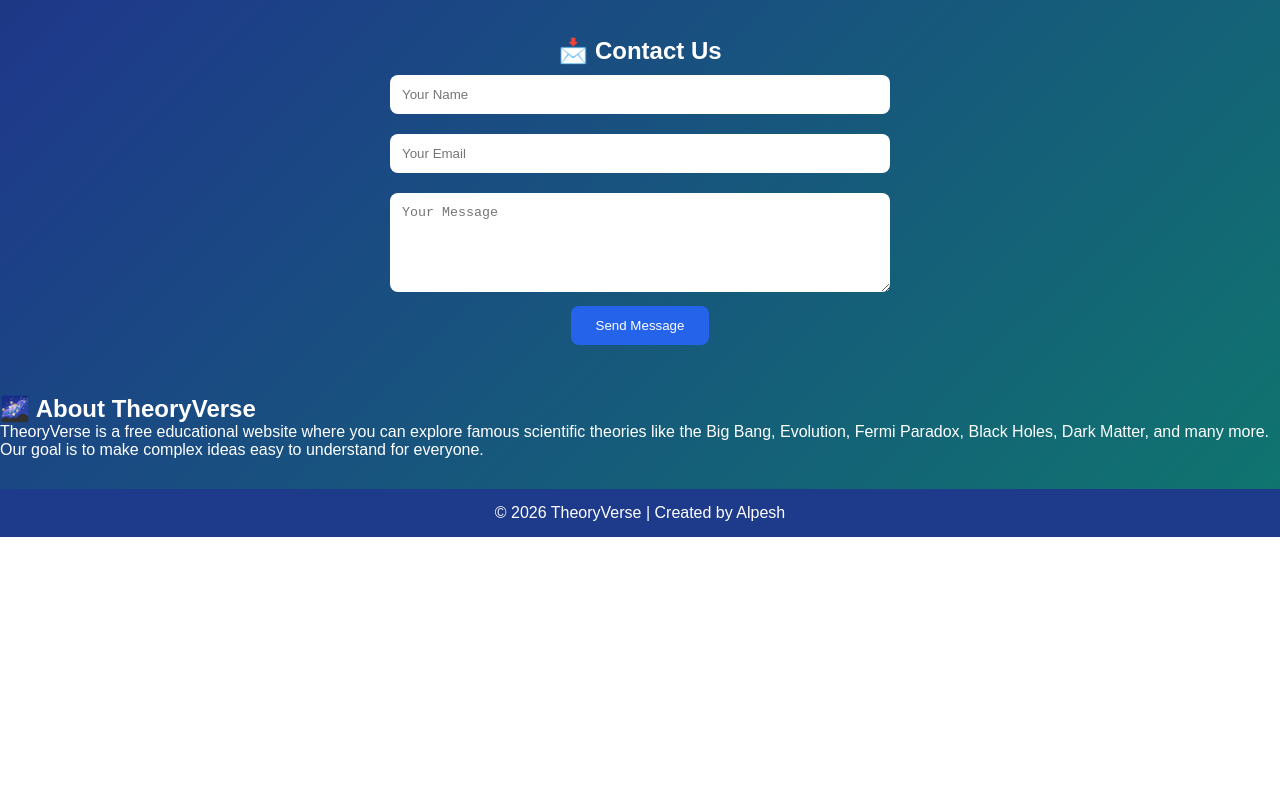
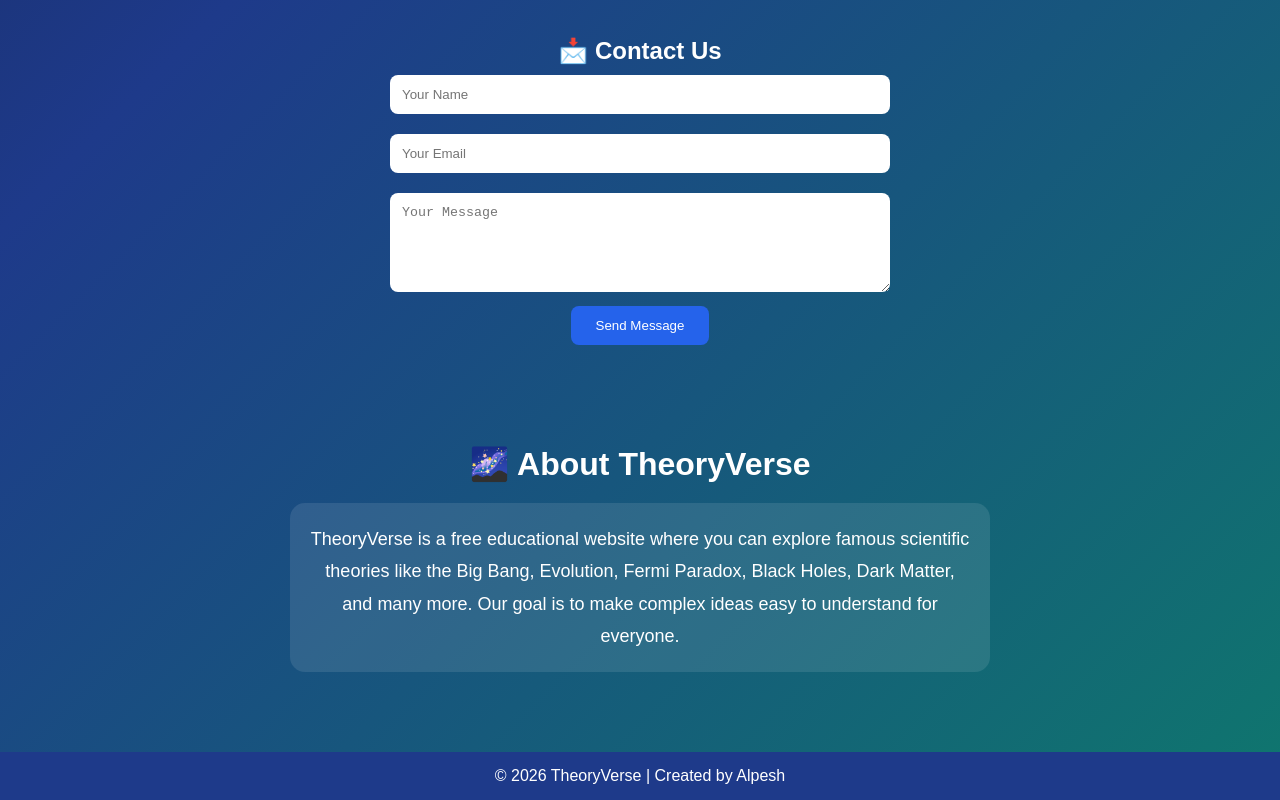
Before and after one commit to alpeshvanol8160-cell/TheoryVerse, a plain HTML site: page index.html in a window 1280 px wide. Shown: the part 1618-2418 px from the top of the page. Before the commit the page ends 2155 px from the top, so only its background shows below. Drawn offline with Linux system fonts and the light colour scheme.

Commit message:
Update style.css

```diff
--- a/style.css
+++ b/style.css
@@ -266,3 +266,24 @@ footer {
 .contact button:hover {
     background: #1d4ed8;
 }
+.about {
+    text-align: center;
+    padding: 50px 20px;
+}
+
+.about h2 {
+    color: white;
+    margin-bottom: 20px;
+    font-size: 32px;
+}
+
+.about p {
+    max-width: 700px;
+    margin: auto;
+    color: white;
+    font-size: 18px;
+    line-height: 1.8;
+    background: rgba(255,255,255,0.1);
+    padding: 20px;
+    border-radius: 15px;
+}
```
